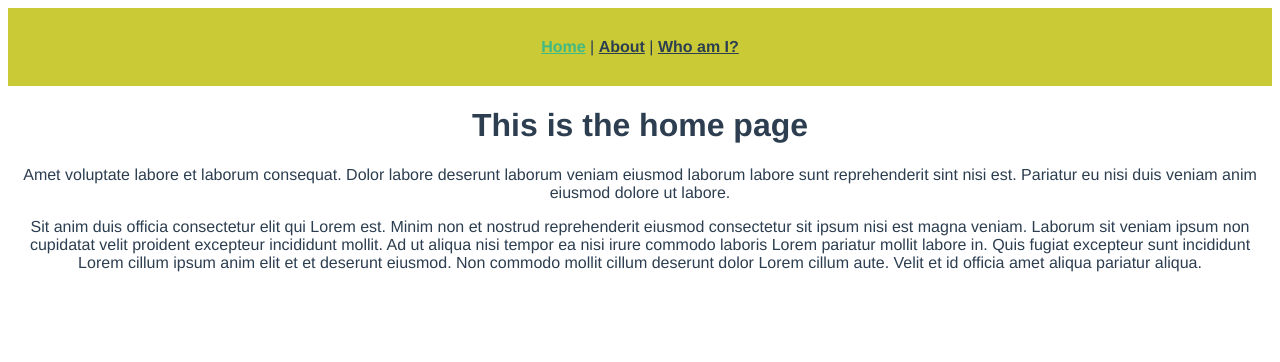
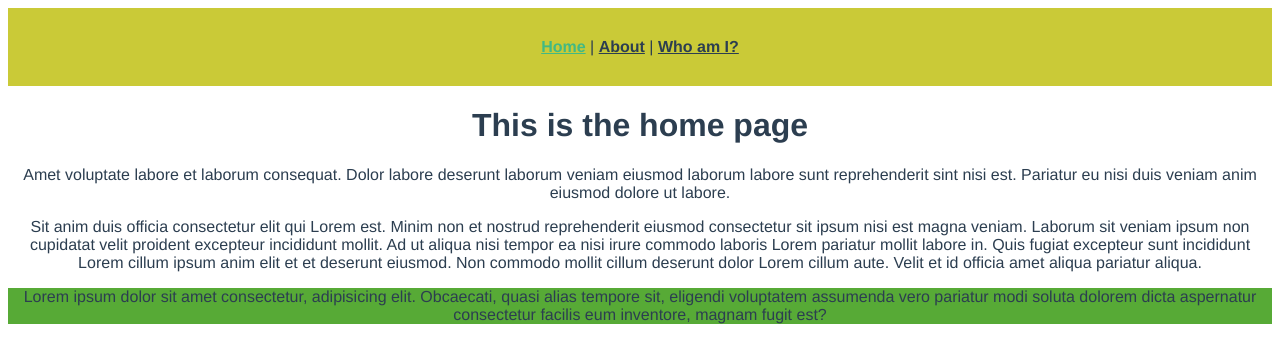
Before and after one commit to mhallo/Hallo, a Vue app: page / in a window 1280 px wide. Shown: the top 362 px of the page. Built offline with nearby package versions, Linux system fonts and the light colour scheme; what vue2-transitions would draw is missing.

Commit message:
added a placeholder footer

```diff
--- a/src/App.vue
+++ b/src/App.vue
@@ -8,6 +8,9 @@
     <transition name="fade" mode="out-in">
       <router-view/>
     </transition>
+    <div id="copyright">
+      <p>Lorem ipsum dolor sit amet consectetur, adipisicing elit. Obcaecati, quasi alias tempore sit, eligendi voluptatem assumenda vero pariatur modi soluta dolorem dicta aspernatur consectetur facilis eum inventore, magnam fugit est?</p>
+    </div>
   </div>
 </template>
 
@@ -22,6 +25,9 @@
 #nav {
   padding: 30px;
   background-color: rgb(202, 202, 55);
+}
+#copyright {
+  background-color: rgb(87, 170, 54)
 }
 
 #nav a {
```
